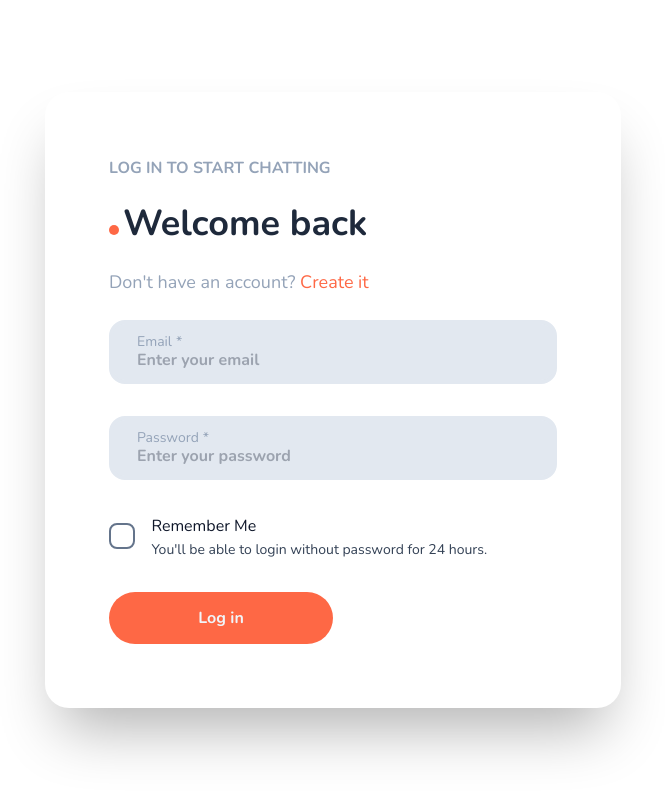
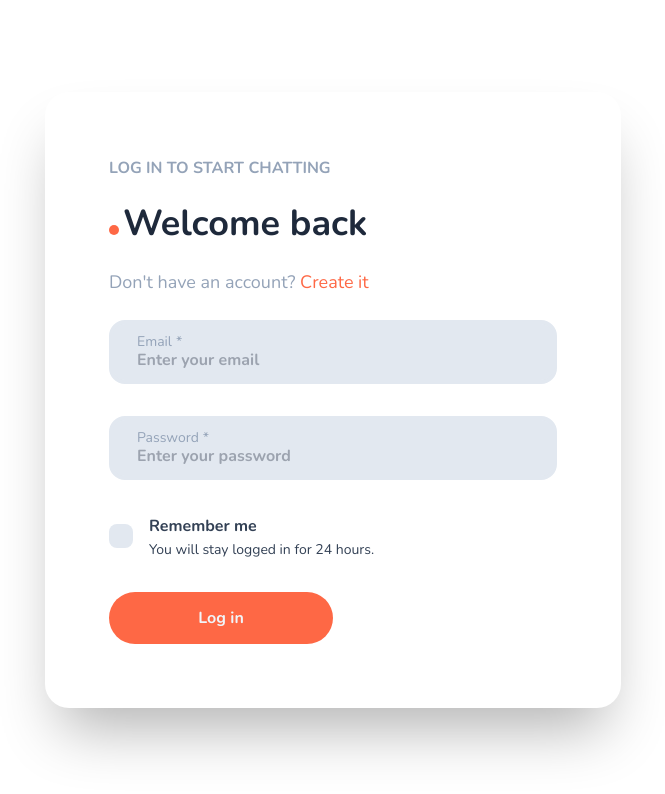
Before and after one commit to qubrat/qbeechat, a React (Vite) app in the folder app/: page /login in a window 1280 px wide. Shown: the top 794 px of the page, without its empty margins (307-972 px from the left). Built offline with nearby package versions, Linux system fonts and the light colour scheme; some icons are missing.

Commit message:
Refactored Checkbox component and created compound Checkbox component

```diff
--- /dev/null
+++ b/app/src/components/Checkbox/Checkbox.tsx
@@ -0,0 +1,55 @@
+import { createContext, useContext } from "react";
+import Input from "./Input";
+import Textbox from "./Textbox";
+import { twMerge } from "tailwind-merge";
+
+interface ICheckboxContext {
+	checked: boolean;
+	onChange: (e: React.ChangeEvent<HTMLInputElement>) => void;
+}
+
+const CheckboxContext = createContext<ICheckboxContext | null>(null);
+
+type CheckboxProps = {
+	checked: boolean;
+	onChange: (e: React.ChangeEvent<HTMLInputElement>) => void;
+	children: React.ReactNode;
+	className?: string;
+};
+
+/**
+ * @description Checkbox compound component that wraps the input and textbox components.
+ * @param {boolean} checked - Whether the checkbox is checked or not. Intended to be used with some state.
+ * @param {function} onChange - Function to be called when the checkbox is checked or unchecked.
+ * @param {React.ReactNode} children - Children to be rendered inside the checkbox. Can accept any children, but intended to be used with the Input and Textbox components.
+ * @param {string} className - Tailwind classes to be applied to the checkbox.
+ */
+const Checkbox = ({ checked, onChange, children, className }: CheckboxProps) => {
+	return (
+		<CheckboxContext.Provider value={{ checked, onChange }}>
+			<div className={twMerge("inline-flex items-center", className)}>{children}</div>
+		</CheckboxContext.Provider>
+	);
+};
+
+export const useCheckbox = () => {
+	const context = useContext(CheckboxContext);
+	if (!context) {
+		throw new Error("useCheckbox must be used within a Checkbox");
+	}
+	return context;
+};
+
+/**
+ * @description Custom checkbox component. Intended to be used within the Checkbox compound component.
+ * @param {boolean} disabled - Whether the checkbox is disabled or not.
+ * @param {string} className - Tailwind classes to be applied to the checkbox.
+ */
+Checkbox.Input = Input;
+/**
+ * @description Compound component that wraps the label and description components.
+ * @param {React.ReactNode} children - Children to be rendered inside the textbox. Intended to be used with the Label and Description components.
+ */
+Checkbox.Text = Textbox;
+
+export { Checkbox };
--- /dev/null
+++ b/app/src/components/Checkbox/Description.tsx
@@ -0,0 +1,17 @@
+import { twMerge } from "tailwind-merge";
+
+type DescriptionProps = {
+	text: string;
+	className?: string;
+};
+
+/**
+ * @description Description component. Intended to be used within the Textbox compound component.
+ * @param {string} text - Text to be displayed inside the description.
+ * @param {string} className - Tailwind classes to be applied to the description.
+ */
+const Description = ({ text, className }: DescriptionProps) => {
+	return <p className={twMerge("block text-sm leading-normal text-slate-700", className)}>{text}</p>;
+};
+
+export default Description;
--- /dev/null
+++ b/app/src/components/Checkbox/Input.tsx
@@ -0,0 +1,35 @@
+import { Icon } from "@iconify/react";
+import { useCheckbox } from "./Checkbox";
+import { twMerge } from "tailwind-merge";
+
+type CheckboxProps = {
+	className?: string;
+	disabled?: boolean;
+};
+
+/**
+ * @description Custom checkbox component. Intended to be used within the Checkbox compound component.
+ * @param {boolean} disabled - Whether the checkbox is disabled or not.
+ * @param {string} className - Tailwind classes to be applied to the checkbox.
+ */
+const Checkbox = ({ disabled, className }: CheckboxProps) => {
+	const { checked, onChange } = useCheckbox();
+
+	return (
+		<label className={twMerge("relative flex items-center mr-4 rounded-full cursor-pointer", className)} htmlFor="textbox">
+			<input
+				type="checkbox"
+				className="relative p-3 transition-all rounded-lg appearance-none cursor-pointer bg-slate-200 peer checked:bg-primary ring-2 ring-transparent hover:ring-slate-300 hover:checked:ring-primary-200 active:bg-primary-500"
+				id="textbox"
+				checked={checked}
+				onChange={onChange}
+				disabled={disabled}
+			/>
+			<span className="absolute text-white transition-opacity opacity-0 pointer-events-none top-2/4 left-2/4 -translate-y-2/4 -translate-x-2/4 peer-checked:opacity-100">
+				<Icon icon="fluent-mdl2:skype-check" width="18" height="18" />
+			</span>
+		</label>
+	);
+};
+
+export default Checkbox;
--- /dev/null
+++ b/app/src/components/Checkbox/Label.tsx
@@ -0,0 +1,21 @@
+import { twMerge } from "tailwind-merge";
+
+type LabelProps = {
+	text: string;
+	bold?: boolean;
+	className?: string;
+};
+
+/**
+ * @description Label component. Intended to be used within the Textbox compound component.
+ * @param {string} text - Text to be displayed inside the label.
+ * @param {boolean} bold - Whether the label is bold or not.
+ * @param {string} className - Tailwind classes to be applied to the label.
+ */
+const Label = ({ text, bold = false, className }: LabelProps) => {
+	const boldClass = bold ? "font-bold" : "";
+
+	return <p className={twMerge(`block ${boldClass} leading-relaxed text-slate-700`, className)}>{text}</p>;
+};
+
+export default Label;
--- /dev/null
+++ b/app/src/components/Checkbox/Textbox.tsx
@@ -0,0 +1,36 @@
+import React from "react";
+import Label from "./Label";
+import Description from "./Description";
+
+type TextboxProps = {
+	children: React.ReactNode;
+};
+
+/**
+ * @description Compound component that wraps the label and description components.
+ * @param {React.ReactNode} children - Children to be rendered inside the textbox. Any children can be passed, but intended to be used with the Label and Description components.
+ */
+const Textbox = ({ children }: TextboxProps) => {
+	return (
+		<label className="mt-px cursor-pointer select-none" htmlFor="textbox">
+			<div>{children}</div>
+		</label>
+	);
+};
+
+/**
+ * @description Label component. Intended to be used within the Textbox compound component.
+ * @param {string} text - Text to be displayed inside the label.
+ * @param {boolean} bold - Whether the label is bold or not.
+ * @param {string} className - Tailwind classes to be applied to the label.
+ */
+Textbox.Label = Label;
+
+/**
+ * @description Description component. Intended to be used within the Textbox compound component.
+ * @param {string} text - Text to be displayed inside the description.
+ * @param {string} className - Tailwind classes to be applied to the description.
+ */
+Textbox.Description = Description;
+
+export default Textbox;
--- a/app/src/components/CheckboxWithDescription.tsx
+++ /dev/null
@@ -1,32 +0,0 @@
-import { Icon } from "@iconify/react";
-
-type CheckboxWithDescriptionProps = {
-	checked: boolean;
-	onChange: (e: React.ChangeEvent<HTMLInputElement>) => void;
-	className?: string;
-	children?: React.ReactNode;
-};
-
-const CheckboxWithDescription = ({ checked, onChange, children }: CheckboxWithDescriptionProps) => {
-	return (
-		<div className="inline-flex items-center">
-			<label className="relative flex items-center mr-4 rounded-full cursor-pointer" htmlFor="description">
-				<input
-					type="checkbox"
-					className="relative p-[0.7rem] transition-all border-2 rounded-lg appearance-none cursor-pointer peer border-slate-500 checked:bg-primary checked:border-primary"
-					id="description"
-					checked={checked}
-					onChange={onChange}
-				/>
-				<span className="absolute text-white transition-opacity opacity-0 pointer-events-none top-2/4 left-2/4 -translate-y-2/4 -translate-x-2/4 peer-checked:opacity-100">
-					<Icon icon="fluent-mdl2:skype-check" width="20" height="20" />
-				</span>
-			</label>
-			<label className="mt-px cursor-pointer select-none" htmlFor="description">
-				<div>{children}</div>
-			</label>
-		</div>
-	);
-};
-
-export default CheckboxWithDescription;
--- a/app/src/pages/SignIn/components/Login.tsx
+++ b/app/src/pages/SignIn/components/Login.tsx
@@ -8,6 +8,7 @@ import Input from "../../../components/Input/Input";
 import Button from "../../../components/Button";
 import customToast from "../../../components/customToast";
 import Form from "./Form";
+import { Checkbox } from "../../../components/Checkbox/Checkbox";
 
 import { motion, AnimatePresence } from "framer-motion";
 import { slideVariants } from "../../../animation/slideVariants";
@@ -16,7 +17,6 @@ import { axiosWithCredentials } from "../../../api/axios";
 import { getActions, usePersistLogin } from "../../../stores/authStore";
 
 import type { LoginMode } from "../SignIn";
-import Checkbox from "../../../components/CheckboxWithDescription";
 
 type LoginProps = {
 	setMode: React.Dispatch<React.SetStateAction<LoginMode>>;
@@ -111,8 +111,11 @@ const Login = ({ setMode }: LoginProps) => {
 						required
 					/>
 					<Checkbox onChange={togglePersist} checked={persist}>
-						<p className="block leading-relaxed text-slate-900">Remember Me</p>
-						<p className="block text-sm leading-normal text-slate-700">You&apos;ll be able to login without password for 24 hours.</p>
+						<Checkbox.Input />
+						<Checkbox.Text>
+							<Checkbox.Text.Label text="Remember me" bold />
+							<Checkbox.Text.Description text="You will stay logged in for 24 hours." />
+						</Checkbox.Text>
 					</Checkbox>
 					<Button type="submit" size="medium" text="Log in" loading={loading} width="1/2" />
 				</Form>
```
